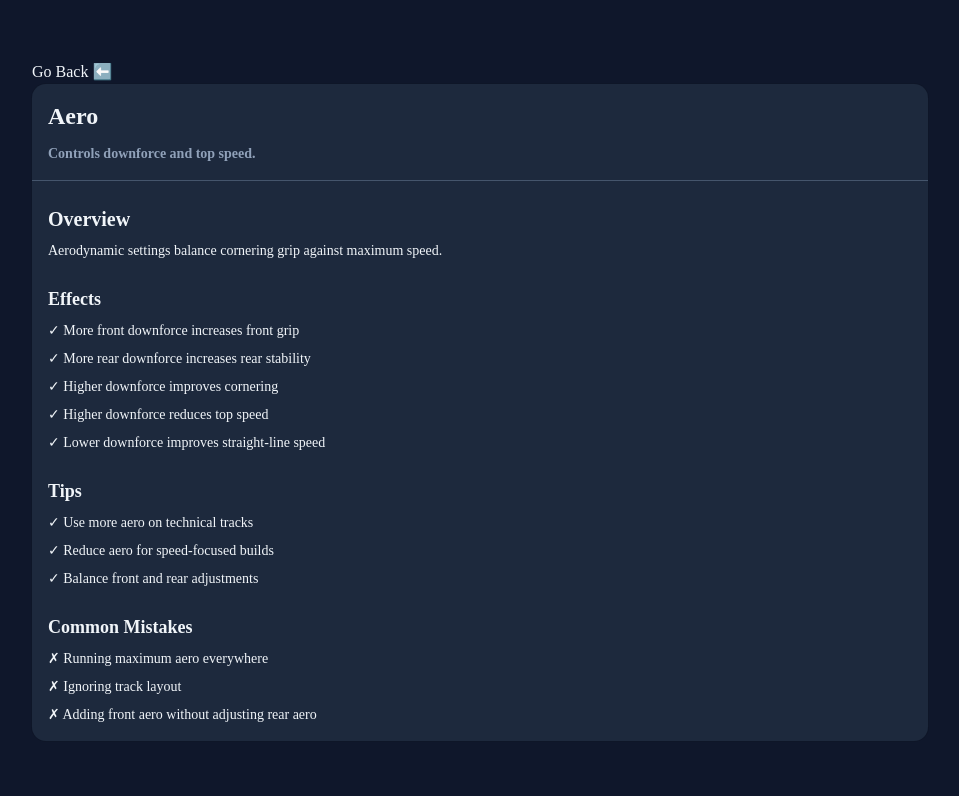
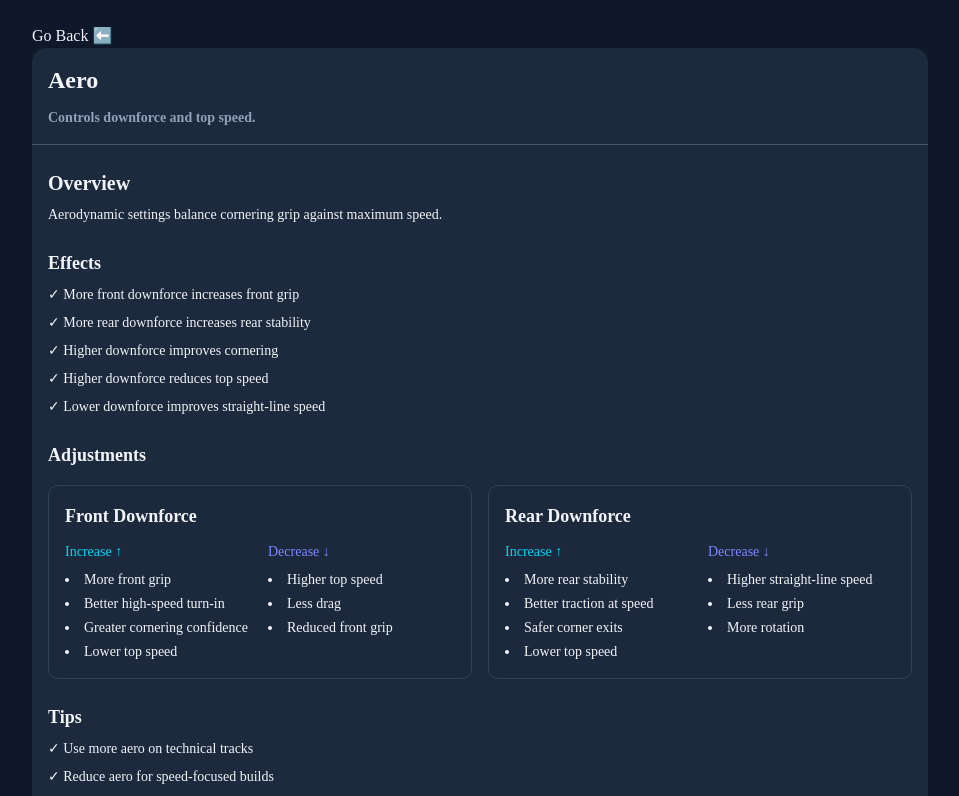
Before and after one commit to GustavoKenji/forza-tuning-assistant, a Next.js app: page /tuning-guide/aero in a window 1280 px wide. Shown: the top 796 px of the page, without its empty margins (160-1119 px from the left). Built offline with nearby package versions, Linux system fonts and the light colour scheme.

Commit message:
feat(tuning-guide-page): add adjustments section

```diff
--- a/src/features/tuning-guide/GuideDetailsPage.tsx
+++ b/src/features/tuning-guide/GuideDetailsPage.tsx
@@ -27,7 +27,7 @@ export default function GuideDetailPage({ slug }: Props) {
   }
 
   return (
-    <div className="min-h-screen bg-slate-900 text-slate-100 flex items-center justify-center p-4">
+    <div className="min-h-screen bg-slate-900 text-slate-100 flex items-center justify-center p-6 pb-10">
       <div className="w-full max-w-4xl">
         <Link href={`/tuning-guide`}>
           Go Back ⬅️
@@ -52,6 +52,50 @@ export default function GuideDetailPage({ slug }: Props) {
                 ))}
               </ul>
             </div>
+            {guide.adjustments && (
+              <div>
+                <h4 className="text-lg font-semibold mb-4">Adjustments</h4>
+
+                <div className="grid grid-cols-2 gap-4">
+                  {guide.adjustments.map((adjustment) => (
+                    <div
+                      key={adjustment.setting}
+                      className="rounded-lg border border-slate-700 bg-slate-800/50 p-4"
+                    >
+                      <h5 className="font-semibold text-lg mb-3">
+                        {adjustment.setting}
+                      </h5>
+
+                      <div className="grid grid-cols-1 md:grid-cols-2 gap-4">
+                        <div>
+                          <p className="font-medium text-cyan-400 mb-2">
+                            Increase ↑
+                          </p>
+
+                          <ul className="list-disc list-inside text-sm space-y-1">
+                            {adjustment.increase.map((effect) => (
+                              <li key={effect}>{effect}</li>
+                            ))}
+                          </ul>
+                        </div>
+
+                        <div>
+                          <p className="font-medium text-indigo-400 mb-2">
+                            Decrease ↓
+                          </p>
+
+                          <ul className="list-disc list-inside text-sm space-y-1">
+                            {adjustment.decrease.map((effect) => (
+                              <li key={effect}>{effect}</li>
+                            ))}
+                          </ul>
+                        </div>
+                      </div>
+                    </div>
+                  ))}
+                </div>
+              </div>
+            )}
             <div>
               <h4 className="text-lg font-semibold mb-2">Tips</h4>
               <ul className="space-y-2">
--- a/src/features/tuning-guide/components/GuideCard.tsx
+++ b/src/features/tuning-guide/components/GuideCard.tsx
@@ -27,7 +27,7 @@ export function GuideCard({ guide }: Props) {
             </li>
           ))}
         </ul>
-        <Link href={`/tuning-guide/${guide.id}`} className="text-blue-400 hover:text-blue-500 mt-4 inline-block">
+        <Link href={`/tuning-guide/${guide.id}`} className="text-indigo-400 hover:text-indigo-500 mt-4 inline-block">
           Learn More
         </Link>
       </CardContent>
```
